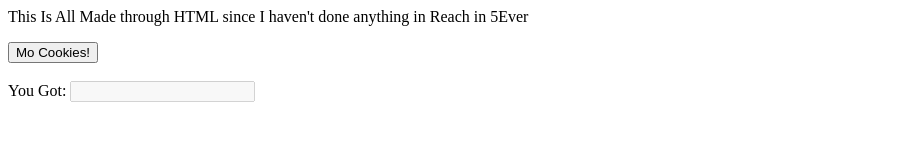
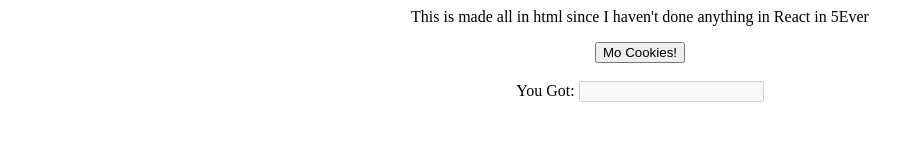
Before and after one commit to bstocksharp/bstocksharp.github.io, a plain HTML site: page index.html in a window 1280 px wide. Shown: the whole page, without its empty margins (0-924 px from the left). Drawn offline with Linux system fonts and the light colour scheme.

Commit message:
Update index.html

```diff
--- a/index.html
+++ b/index.html
@@ -3,8 +3,8 @@
 </script>
 <html>
   <head><title>Clicker Cookies</title></head>
-  <body>
-    <p>This Is All Made through HTML since I haven't done anything in Reach in 5Ever</p>
+  <body><center>
+    <p>This is made all in html since I haven't done anything in React in 5Ever</p>
     <button type="button" onclick="add()">Mo Cookies!</button>
 	<br><br>
 	You Got:
@@ -17,5 +17,5 @@
     	}
     </script>
 
-  </body>
+</center></body>
 </html>
```
